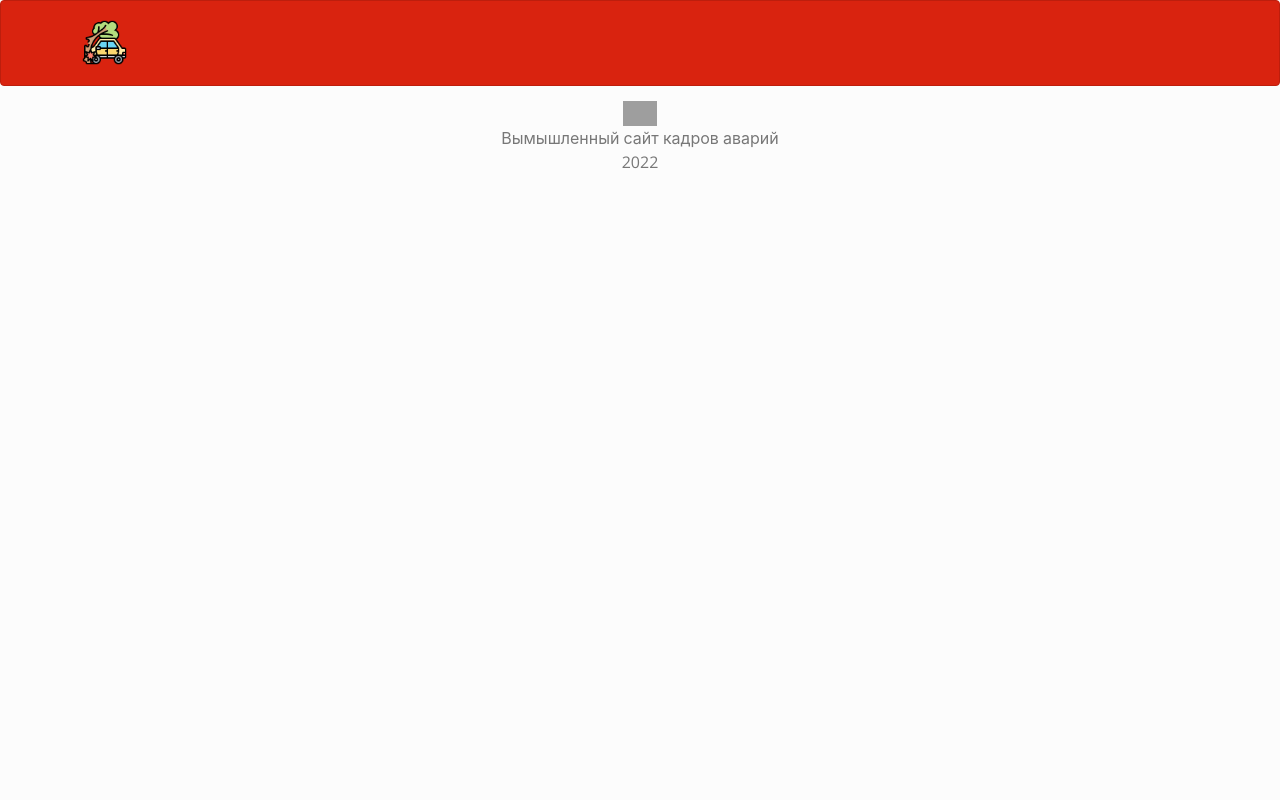
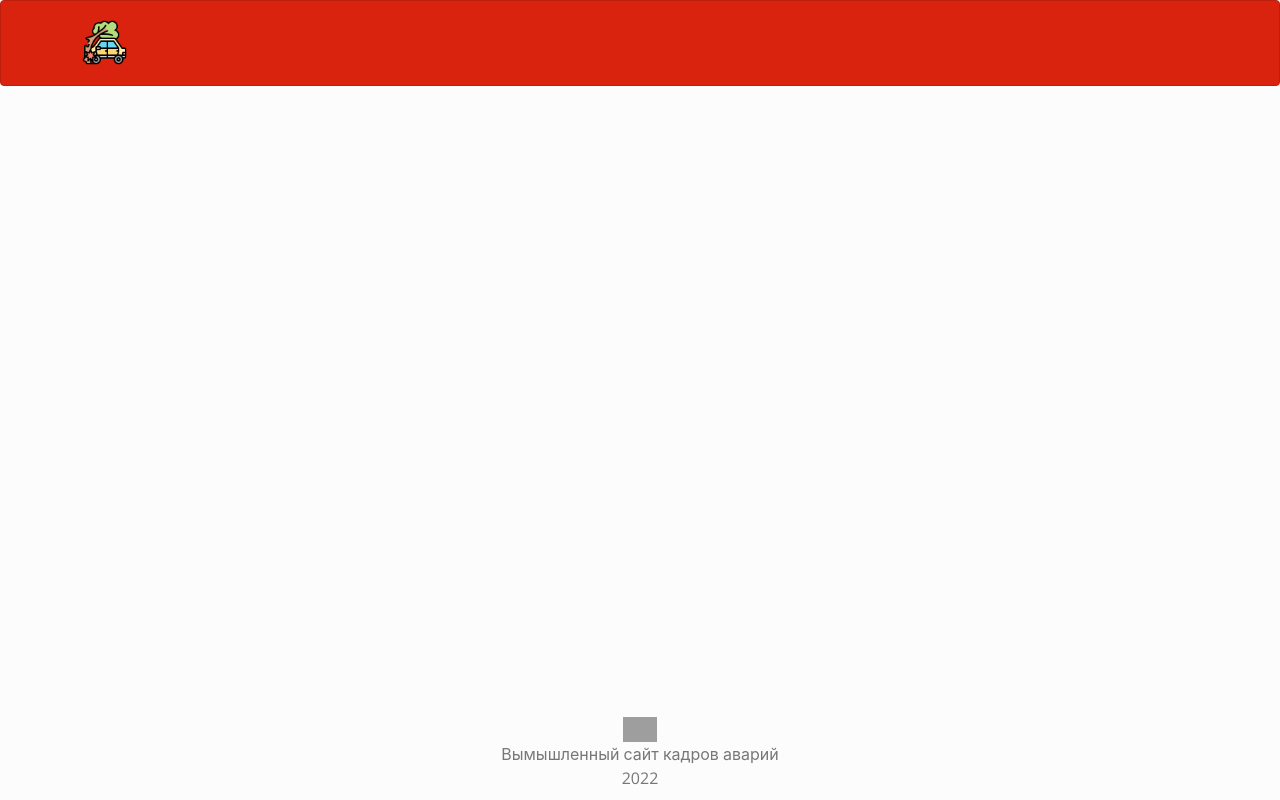
Before and after one commit to serious-pavel/crash, a Django app: template crash_core/templates/base.html in a window 1280 px wide. Run offline with Django 4.2, Linux system fonts and the light colour scheme; the template is opened without the code that fills it, so the values that code supplies are empty; parts of the project's set-up code (start-up, migrations or seed data) failed here and were passed over; some libraries are stand-ins or nearby versions; grey boxes are pictures that could not be loaded.

Commit message:
fix footer

```diff
--- a/crash_core/templates/base.html
+++ b/crash_core/templates/base.html
@@ -38,6 +38,12 @@
         } {% endcomment %}
         .menu-nav-item {
             width: 147px;
+        }
+        footer {
+            position: absolute;
+            bottom: 10px;
+            text-align: center;
+            width: 100%;
         }
     </style>
 
```
